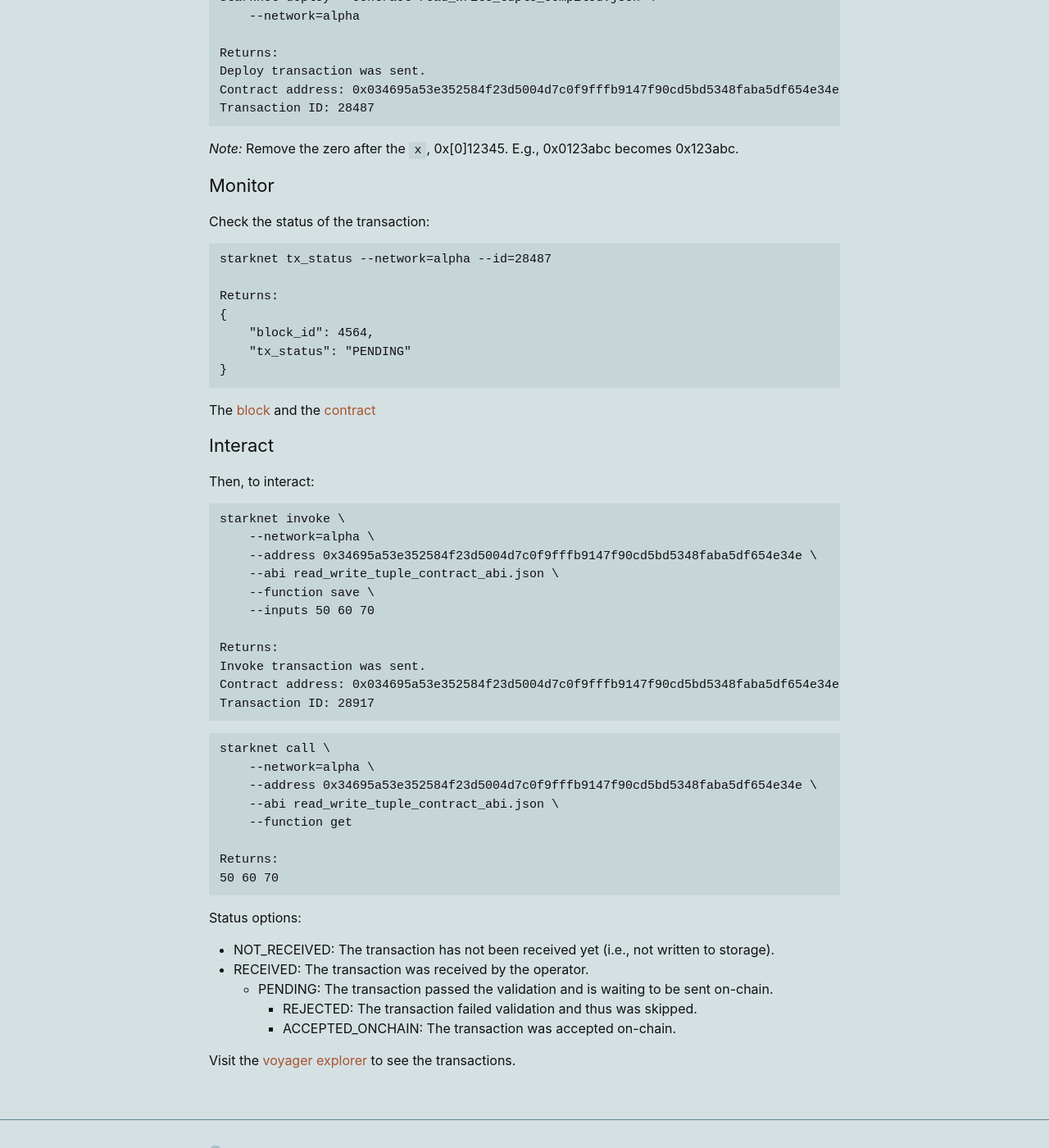
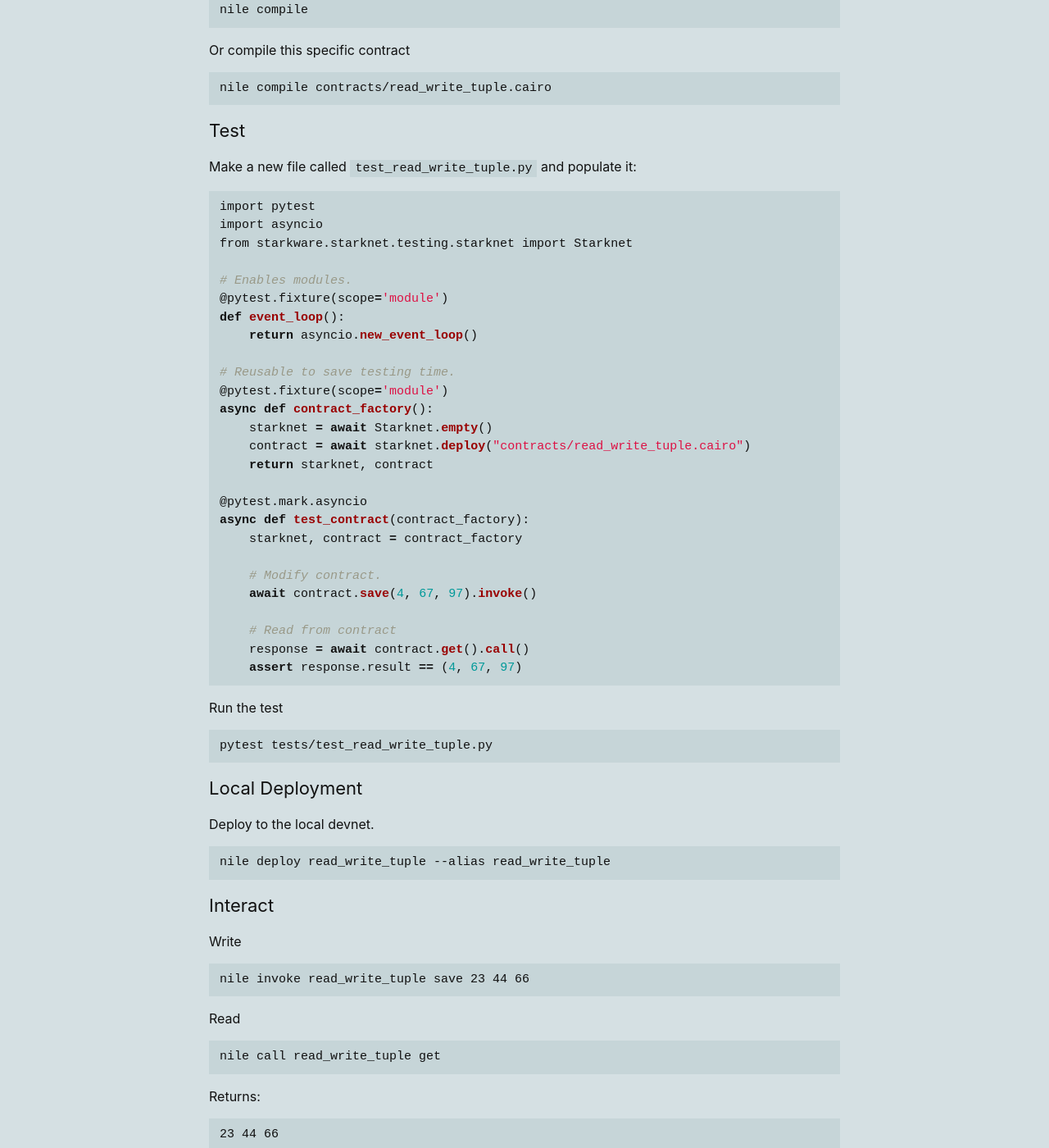
Before and after one commit to perama-v/perama-v.github.io, a Jekyll site: the page built from docs/cairo/examples/read_write_tuple.md, in a window 1280 px wide and 1400 px high, scrolled down 1355 px. Shown: the whole window at 82% size. Built offline with Jekyll 4.4.1, drawn with Linux system fonts in a browser that asks for light colours; some of the changed text lies outside the part shown.

Commit message:
Update read_write_tuple.md

````diff
--- a/docs/cairo/examples/read_write_tuple.md
+++ b/docs/cairo/examples/read_write_tuple.md
@@ -12,7 +12,6 @@ Data may be stored as a tuple of values.
 %builtins pedersen range_check
 
 from starkware.cairo.common.cairo_builtins import HashBuiltin
-from starkware.starknet.common.storage import Storage
 
 # The tuple to be stored is an output of the storage function.
 @storage_var
@@ -22,9 +21,14 @@ end
 # Function to get the stored tuple.
 @view
 func get{
-        storage_ptr : Storage*, pedersen_ptr : HashBuiltin*,
-        range_check_ptr}() -> (res_1 : felt, res_2 : felt,
-        res_3 : felt):
+        syscall_ptr : felt*,
+        pedersen_ptr : HashBuiltin*,
+        range_check_ptr
+    }() -> (
+        res_1 : felt,
+        res_2 : felt,
+        res_3 : felt
+    ):
     let (stored_tuple) = stored_felt.read()
     let res_1 = stored_tuple[0]
     let res_2 = stored_tuple[1]
@@ -35,94 +39,103 @@ end
 # Function to update the stored tuple of field elements.
 @external
 func save{
-        storage_ptr : Storage*, pedersen_ptr : HashBuiltin*,
-        range_check_ptr}(input_1 : felt, input_2 : felt,
-        input_3 : felt):
+        syscall_ptr : felt*,
+        pedersen_ptr : HashBuiltin*,
+        range_check_ptr
+    }(
+        input_1 : felt,
+        input_2 : felt,
+        input_3 : felt
+    ):
     # The tuple is declared with round brackets.
     stored_felt.write((input_1, input_2, input_3))
     return ()
 end
 
 ```
-Save as `read_write_tuple.cairo`.
+Save as `contracts/read_write_tuple.cairo`
 
 ### Compile
 
-Then, to compile:
+Compile
 ```
-starknet-compile read_write_tuple.cairo \
-    --output read_write_tuple_compiled.json \
-    --abi read_write_tuple_contract_abi.json
+nile compile
 ```
-### Deploy
-
-Then, to deploy:
+Or compile this specific contract
 ```
-starknet deploy --contract read_write_tuple_compiled.json \
-    --network=alpha
-
-Returns:
-Deploy transaction was sent.
-Contract address: 0x034695a53e352584f23d5004d7c0f9fffb9147f90cd5bd5348faba5df654e34e
-Transaction ID: 28487
+nile compile contracts/read_write_tuple.cairo
 ```
 
-*Note:* Remove the zero after the `x`, 0x[0]12345. E.g., 0x0123abc becomes 0x123abc.
+### Test
 
-### Monitor
+Make a new file called `test_read_write_tuple.py` and populate it:
 
-Check the status of the transaction:
+```py
+import pytest
+import asyncio
+from starkware.starknet.testing.starknet import Starknet
 
+# Enables modules.
+@pytest.fixture(scope='module')
+def event_loop():
+    return asyncio.new_event_loop()
+
+# Reusable to save testing time.
+@pytest.fixture(scope='module')
+async def contract_factory():
+    starknet = await Starknet.empty()
+    contract = await starknet.deploy("contracts/read_write_tuple.cairo")
+    return starknet, contract
+
+@pytest.mark.asyncio
+async def test_contract(contract_factory):
+    starknet, contract = contract_factory
+
+    # Modify contract.
+    await contract.save(4, 67, 97).invoke()
+
+    # Read from contract
+    response = await contract.get().call()
+    assert response.result == (4, 67, 97)
 ```
-starknet tx_status --network=alpha --id=28487
+Run the test
+```
+pytest tests/test_read_write_tuple.py
+```
 
-Returns:
-{
-    "block_id": 4564,
-    "tx_status": "PENDING"
-}
+### Local Deployment
+
+Deploy to the local devnet.
 ```
-The [block](https://voyager.online/block/4564) and the
-[contract](https://voyager.online/contract/0x034695a53e352584f23d5004d7c0f9fffb9147f90cd5bd5348faba5df654e34e#state)
+nile deploy read_write_tuple --alias read_write_tuple
+```
 
 ### Interact
 
-Then, to interact:
-
-
+Write
 ```
-starknet invoke \
-    --network=alpha \
-    --address 0x34695a53e352584f23d5004d7c0f9fffb9147f90cd5bd5348faba5df654e34e \
-    --abi read_write_tuple_contract_abi.json \
-    --function save \
-    --inputs 50 60 70
-
+nile invoke read_write_tuple save 23 44 66
+```
+Read
+```
+nile call read_write_tuple get
+```
 Returns:
-Invoke transaction was sent.
-Contract address: 0x034695a53e352584f23d5004d7c0f9fffb9147f90cd5bd5348faba5df654e34e
-Transaction ID: 28917
+```
+23 44 66
 ```
 
+### Public deployment
 
+Will default to the Goerli/alpha testnet until mainnet is available.
 ```
-starknet call \
-    --network=alpha \
-    --address 0x34695a53e352584f23d5004d7c0f9fffb9147f90cd5bd5348faba5df654e34e \
-    --abi read_write_tuple_contract_abi.json \
-    --function get
-
+nile deploy read_write_tuple --alias read_write_tuple --network mainnet
+```
 Returns:
-50 60 70
 ```
-
-Status options:
-
-- NOT_RECEIVED: The transaction has not been received yet (i.e., not written to storage).
-- RECEIVED: The transaction was received by the operator.
-    - PENDING: The transaction passed the validation and is waiting to be sent on-chain.
-        - REJECTED: The transaction failed validation and thus was skipped.
-        - ACCEPTED_ONCHAIN: The transaction was accepted on-chain.
-
-
-Visit the [voyager explorer](https://voyager.online/) to see the transactions.
+🚀 Deploying read_write_tuple
+🌕 artifacts/read_write_tuple.json successfully deployed to 0x04d618437892af8e3418ac3c79d73d543c26ec6f35d43767866fdbd58bc65b0f
+📦 Registering deployment as read_write_tuple in mainnet.deployments.txt
+```
+Deployments can be viewed in the voyager explorer
+https://voyager.online
````
